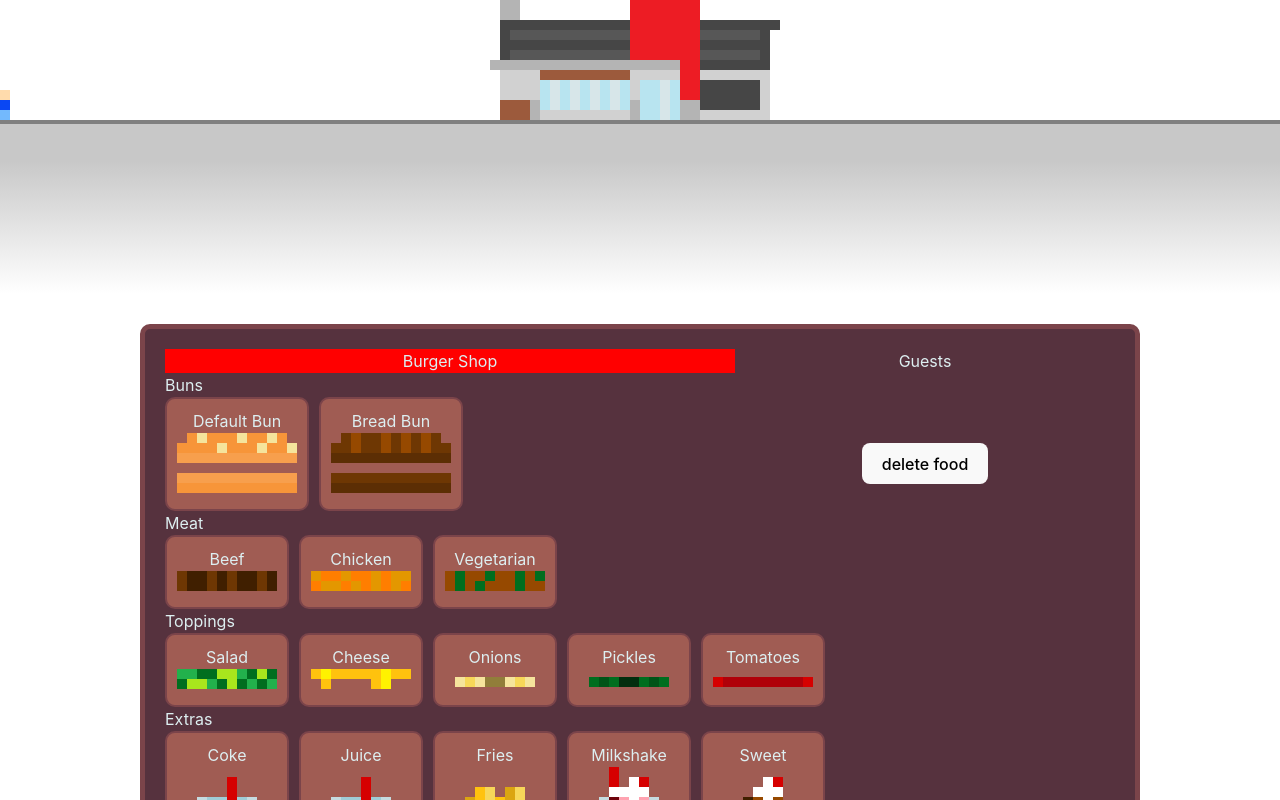
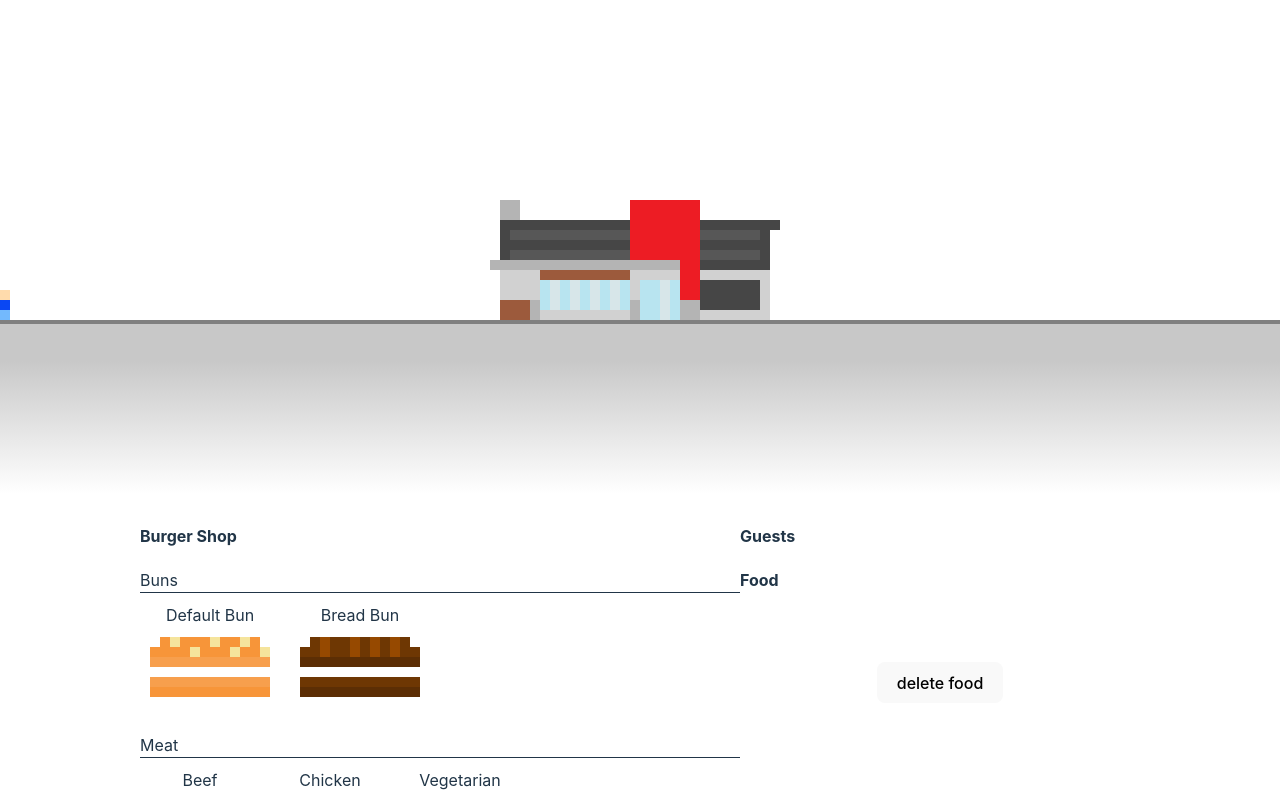
Before and after one commit to caoimvin/BurgerShop, a React (Vite) app: page / in a window 1280 px wide. Shown: the part 680-1480 px from the top of the page. Built offline with nearby package versions, Linux system fonts and the light colour scheme.

Commit message:
general styling adjustments

```diff
--- a/src/Map/Map.module.css
+++ b/src/Map/Map.module.css
@@ -1,4 +1,5 @@
 .map {
     display: flex;
     background: linear-gradient(0deg, rgba(255,255,255,0) 15%, rgb(200, 200, 200) 80%);
+    margin-top: 200px;
 }
--- a/src/Restaurant/Kitchen/ItemList/ItemList.module.css
+++ b/src/Restaurant/Kitchen/ItemList/ItemList.module.css
@@ -1,20 +1,36 @@
+.item_list {
+    margin-top: 20px;
+}
+
 .item_list_title {
     text-align: start;
+    border-bottom: 1px solid #213547;
 }
 
 .item_list_content {
     display: flex;
+    flex-wrap: wrap;
 }
 
 .item_list_content .item {
-    background: #a05c53;
-    border-radius: 10px;
-    border: 2px solid #7b444a;
     padding: 10px;
     margin-right: 10px;
     cursor: pointer;
 }
 
+.item_list_content .item img {
+    margin-top: 10px;
+    transition: transform 0.1s ease-in-out;
+}
+
+.item_list_content .item:hover {
+    background: #21354729;
+}
+
 .item_list_content .item:active {
-    background: #8a4f47;
+    background: #2135474b;
 }
+
+.item_list_content .item:active img {
+    transform: scale(1.1);
+}
--- a/src/Restaurant/Kitchen/Kitchen.jsx
+++ b/src/Restaurant/Kitchen/Kitchen.jsx
@@ -72,6 +72,7 @@ function Kitchen({ guests, serveFood, play }) {
         <div className={styles.orders}>
           <Orders guests={guests} serveOrder={serveOrder} />
           <div className="order-kitchen">
+            <div className={styles.label}>Food</div>
             <OrderPreview order={order} />
             <button onClick={() => deleteFood()}>delete food</button>
           </div>
--- a/src/Restaurant/Kitchen/Kitchen.module.css
+++ b/src/Restaurant/Kitchen/Kitchen.module.css
@@ -1,10 +1,5 @@
 .kitchen {
     display: flex;
-    background: #56323e;
-    color: #ddeff1;
-    border-radius: 10px;
-    padding: 20px;
-    border: 5px solid #7b444a;
 }
 
 .workplace {
@@ -16,5 +11,6 @@
 }
 
 .label {
-    background: red;
+    text-align: start;
+    font-weight: bold;
 }
--- a/src/Restaurant/Kitchen/Orders/Order/Order.module.css
+++ b/src/Restaurant/Kitchen/Orders/Order/Order.module.css
@@ -1,6 +1,4 @@
 .order {
-  background: grey;
-  margin: 10px;
   border: 1px solid grey;
 }
 
@@ -9,7 +7,12 @@
 }
 
 .label, .guest_number {
-  background: red;
+  /* background: red; */
+  display: flex;
+}
+
+.guest_number {
+  width: 60%;
 }
 
 .guest_order {
@@ -19,6 +22,7 @@
 .guest_image {
   height: 30px;
   width: 10px;
+  margin: auto;
 }
 
 .guest_image > div {
--- a/src/Restaurant/Kitchen/Orders/Orders.module.css
+++ b/src/Restaurant/Kitchen/Orders/Orders.module.css
@@ -1,3 +1,8 @@
+.orders .label {
+    text-align: start;
+    font-weight: bold;
+}
+
 .order_items {
-
+    margin-top: 20px;
 }
--- a/src/Restaurant/Restaurant.module.css
+++ b/src/Restaurant/Restaurant.module.css
@@ -1,4 +1,5 @@
 .restaurant {
     max-width: 1000px;
     margin: 0 auto;
+    margin-bottom: 100px;
 }
```
